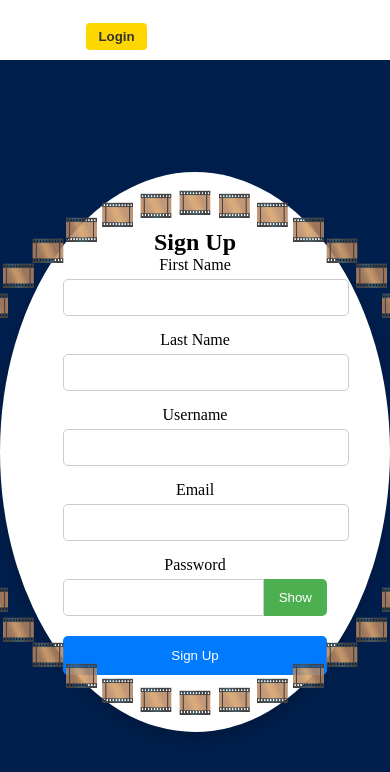
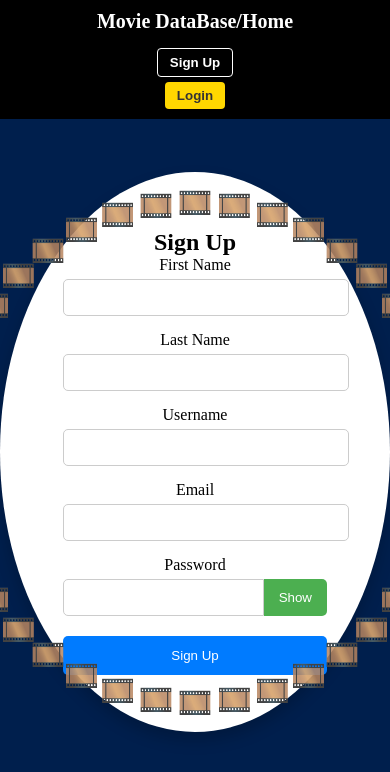
Before and after one commit to minyardlucky/MovieDB3, a React (Vite) app: page /signup in a window 390 px wide. Shown: the top 772 px of the page. Built offline with nearby package versions, Linux system fonts and the light colour scheme; no server answers.

Commit message:
cleaning css2

```diff
--- a/src/components/Nav/Nav.css
+++ b/src/components/Nav/Nav.css
@@ -1,3 +1,4 @@
+/* Navbar container */
 .Navbar {
   height: 75px;
   background-color: black;
@@ -5,43 +6,93 @@
   display: flex;
   align-items: center;
   justify-content: space-between;
-  width: 100%;         /* ✅ full width */
+  width: 100%;
   position: fixed;
   top: 0;
   left: 0;
-  padding: 0 20px;     /* spacing inside navbar */
+  padding: 0 20px;
   box-sizing: border-box;
   z-index: 50;
+  overflow-x: hidden; /* Prevent horizontal scroll */
 }
 
-  .h1-logo {
-    padding: 20px;
+/* Logo / App name */
+.Navbar .logo {
+  color: white;
+  text-decoration: none;
+  font-size: 20px;
+  font-weight: bold;
 }
-  .h1-logo a {
-    text-decoration: none;
+
+/* Auth buttons container */
+.Navbar .auth-buttons {
+  display: flex;
+  align-items: center;
+}
+
+/* Individual buttons */
+.Navbar .auth-buttons button {
+  margin-left: 10px;
+  padding: 6px 12px;
+  border: none;
+  cursor: pointer;
+  border-radius: 4px;
+  font-weight: bold;
+  transition: all 0.2s ease;
+}
+
+/* Login button */
+.Navbar .auth-buttons .login-btn {
+  background: #FFD700;
+  color: #333;
+}
+
+/* Sign up button */
+.Navbar .auth-buttons .signup-btn {
+  background: transparent;
+  color: white;
+  border: 1px solid white;
+}
+
+/* Logout button */
+.Navbar .auth-buttons .logout-btn {
+  background: red;
   color: white;
 }
-  .h1-logo h1 {
-    font-size: 20px;
-  }
-  div ul {
-    padding: 20px;
-  }
-  div ul li {
-    display: inline-block;
-  }
-  div ul li a {
+
+/* Profile link */
+.Navbar .auth-buttons .profile-link {
+  margin-left: 10px;
+  color: white;
   text-decoration: none;
-    color: white;
-  }
-  .selected {
-    border-bottom: 1px solid white;
 }
 
-  .active{
-    border-bottom: 1px solid white;
+/* Username display */
+.Navbar .auth-buttons .username {
+  margin-right: 10px;
+  font-weight: bold;
+}
 
+/* Hover effects */
+.Navbar .auth-buttons button:hover,
+.Navbar .auth-buttons .profile-link:hover {
+  opacity: 0.8;
 }
-  .right-side-nav ul li:not(:last-child) {
-    margin-right: 15px;
+
+/* Responsive adjustments */
+@media (max-width: 768px) {
+  .Navbar {
+    flex-direction: column;
+    height: auto;
+    padding: 10px;
   }
+  .Navbar .auth-buttons {
+    margin-top: 10px;
+    flex-direction: column;
+  }
+  .Navbar .auth-buttons button,
+  .Navbar .auth-buttons .profile-link {
+    margin-left: 0;
+    margin-top: 5px;
+  }
+}
--- a/src/components/Nav/Nav.jsx
+++ b/src/components/Nav/Nav.jsx
@@ -1,5 +1,6 @@
 import React from "react";
 import { Link, useNavigate } from "react-router-dom";
+import "./nav.css"; // Make sure to import the CSS
 
 function Nav({ user, setUser }) {
   const navigate = useNavigate();
@@ -11,87 +12,35 @@ function Nav({ user, setUser }) {
     navigate("/login"); // redirect to login page
   };
 
-  // New handler for the unauthenticated Login button
   const handleLoginClick = () => {
-      navigate("/login");
+    navigate("/login");
   };
 
-  // New handler for the unauthenticated Sign Up button
   const handleSignUpClick = () => {
-      navigate("/signup");
+    navigate("/signup");
   };
 
   return (
     <nav className="Navbar">
-
-      {/* Left side: App name */}
-      <Link
-        to="/"
-        style={{
-          color: "white",
-          textDecoration: "none",
-          fontSize: "20px",
-          fontWeight: "bold",
-        }}
-      >
+      <Link to="/" className="logo">
         Movie DataBase/Home
       </Link>
 
-      {/* Right side: Auth buttons */}
-      <div>
+      <div className="auth-buttons">
         {user ? (
           <>
-            <span style={{ marginRight: "15px" }}>{user.username}</span>
-            <Link
-              to="/profile"
-              style={{ marginRight: "15px", color: "white", textDecoration: "none" }}
-            >
-              Profile
-            </Link>
-            <button
-              onClick={handleLogout}
-              style={{
-                background: "red",
-                color: "white",
-                border: "none",
-                padding: "6px 12px",
-                cursor: "pointer",
-                borderRadius: "4px",
-              }}
-            >
+            <span className="username">{user.username}</span>
+            <Link to="/profile" className="profile-link">Profile</Link>
+            <button className="logout-btn" onClick={handleLogout}>
               Logout
             </button>
           </>
         ) : (
           <>
-            {/* Switched Link to Button for Sign Up, using programmatic navigation */}
-            <button
-              onClick={handleSignUpClick}
-              style={{
-                marginRight: "15px",
-                background: "transparent",
-                color: "white",
-                border: "none",
-                padding: "6px 12px",
-                cursor: "pointer",
-              }}
-            >
+            <button className="signup-btn" onClick={handleSignUpClick}>
               Sign Up
             </button>
-
-            {/* Switched Link to Button for Login, using programmatic navigation */}
-            <button
-              onClick={handleLoginClick}
-              style={{
-                background: "#FFD700",
-                color: "#333",
-                border: "none",
-                padding: "6px 12px",
-                cursor: "pointer",
-                borderRadius: "4px",
-                fontWeight: "bold"
-              }}
-            >
+            <button className="login-btn" onClick={handleLoginClick}>
               Login
             </button>
           </>
```
Lines whose indentation alone changed are shown as unchanged.
